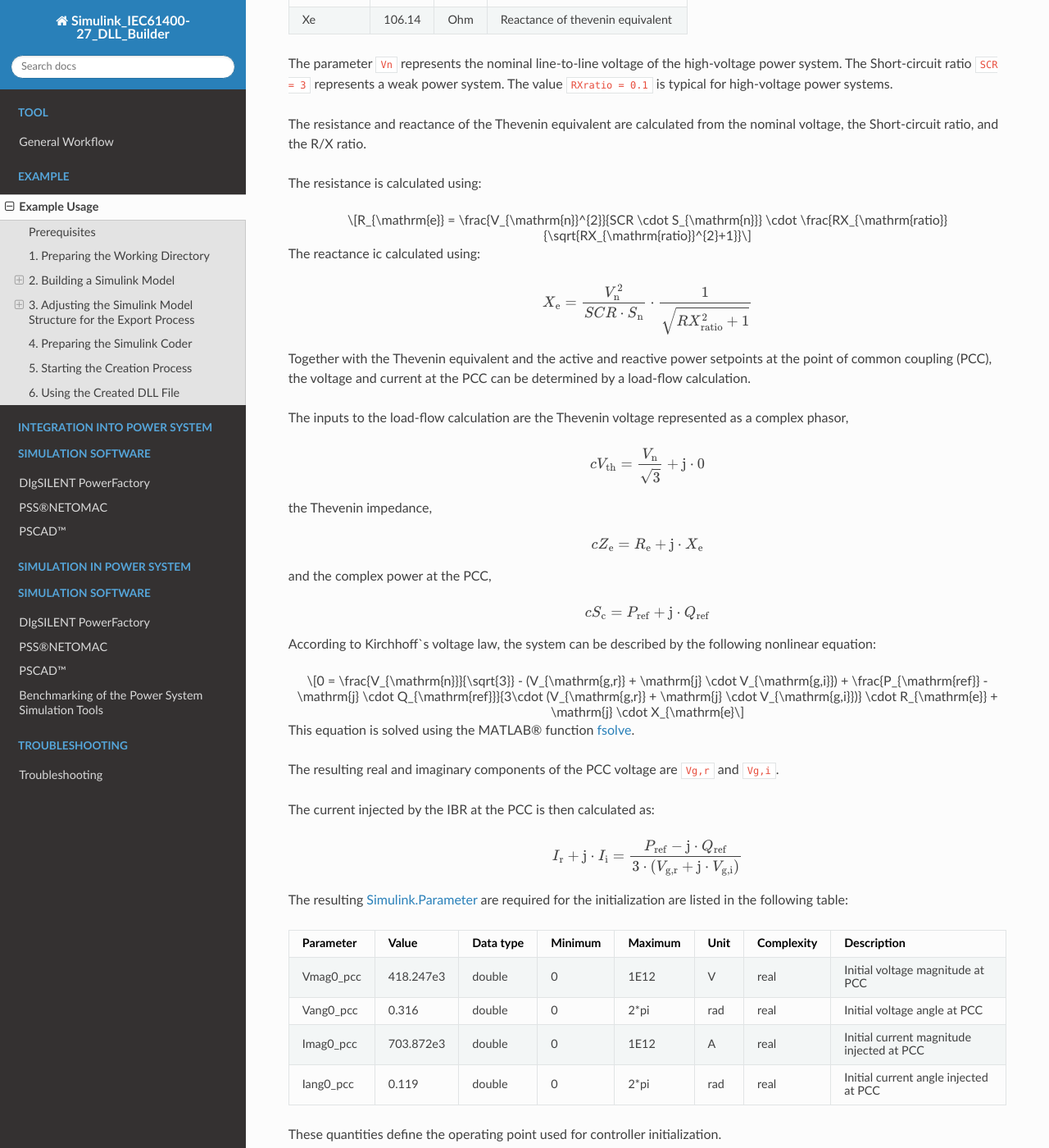
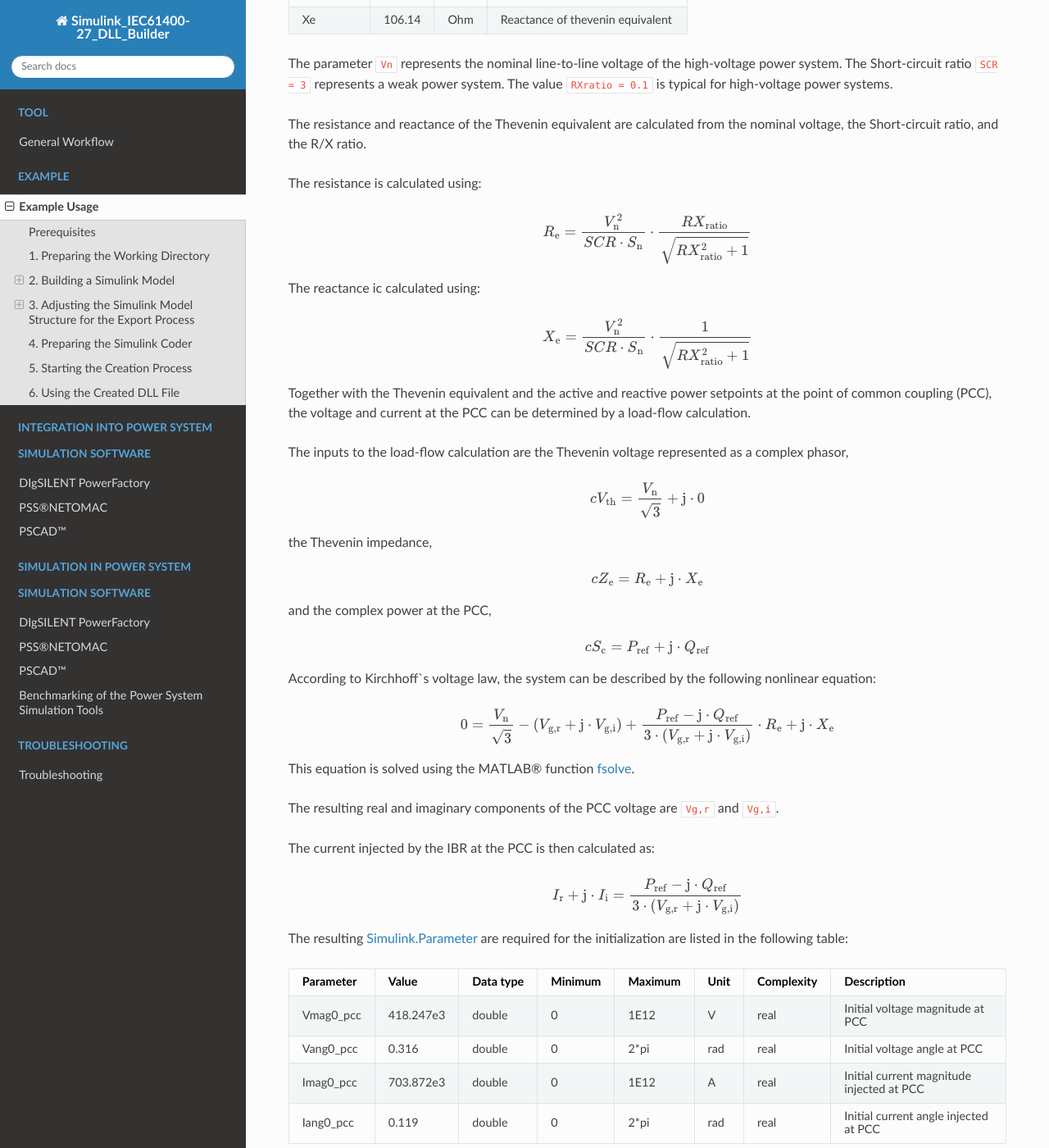
Before and after one commit to Institute-of-Electrical-Energy-Systems/SIMULINK_DLL_Builder, a Sphinx documentation site: the page built from docs/example_usage.rst, in a window 1280 px wide and 1400 px high, scrolled down 4748 px. Shown: the whole window at 82% size. Built offline with Sphinx 7.4.7 and the Read the Docs theme 3.1.0, drawn with Linux system fonts in a browser that asks for light colours; formulas are drawn with MathJax 3.

```diff
--- a/docs/example_usage.rst
+++ b/docs/example_usage.rst
@@ -219,7 +219,7 @@ The resistance is calculated using:
 
    R_{\mathrm{e}}
    =
-   \frac{V_{\mathrm{n}}^{2}}{SCR \cdot S_{\mathrm{n}}} \cdot \frac{RX_{\mathrm{ratio}}{\sqrt{RX_{\mathrm{ratio}}^{2}+1}}
+   \frac{V_{\mathrm{n}}^{2}}{SCR \cdot S_{\mathrm{n}}} \cdot \frac{RX_{\mathrm{ratio}}}{\sqrt{RX_{\mathrm{ratio}}^{2}+1}}
 
 The reactance ic calculated using:
 
@@ -261,7 +261,7 @@ According to Kirchhoff`s voltage law, the system can be described by the followi
 
    0
    =
-   \frac{V_{\mathrm{n}}}{\sqrt{3}} - (V_{\mathrm{g,r}} + \mathrm{j} \cdot V_{\mathrm{g,i}}) + \frac{P_{\mathrm{ref}} - \mathrm{j} \cdot Q_{\mathrm{ref}}}{3\cdot (V_{\mathrm{g,r}} + \mathrm{j} \cdot V_{\mathrm{g,i}})} \cdot R_{\mathrm{e}} + \mathrm{j} \cdot X_{\mathrm{e}
+   \frac{V_{\mathrm{n}}}{\sqrt{3}} - (V_{\mathrm{g,r}} + \mathrm{j} \cdot V_{\mathrm{g,i}}) + \frac{P_{\mathrm{ref}} - \mathrm{j} \cdot Q_{\mathrm{ref}}}{3\cdot (V_{\mathrm{g,r}} + \mathrm{j} \cdot V_{\mathrm{g,i}})} \cdot R_{\mathrm{e}} + \mathrm{j} \cdot X_{\mathrm{e}}
 
 This equation is solved using the MATLAB® function `fsolve <https://de.mathworks.com/help/optim/ug/fsolve.html>`_.
 
```
